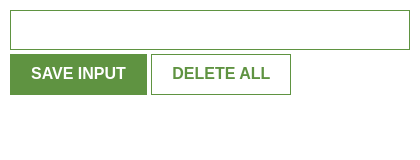
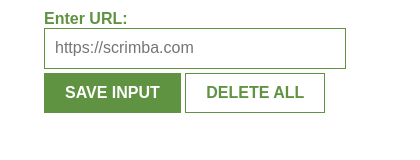
Before and after one commit to soneill88/Lead-Tracker-Extension, a website built with Vite: page index.html in a window 390 px wide. Shown: the whole page, 420 px wide, since content can reach past the window. Built offline with nearby package versions, Linux system fonts and the light colour scheme; no server answers.

Commit message:
Optimized for mobile

```diff
--- a/index.css
+++ b/index.css
@@ -1,8 +1,8 @@
 body {
-    margin: 0;
+    margin: 0 auto;
     padding: 10px;
     font-family: Arial, Helvetica, sans-serif;
-    min-width: 400px;
+    max-width: 302px;
 }
 
 input {
@@ -25,6 +25,11 @@
     background: white;
     color: #5f9341;
 }
+label {
+    color: #5f9341;
+    font-weight: 900;
+}
+
 
 ul {
     margin-top: 20px;
--- a/index.html
+++ b/index.html
@@ -1,9 +1,18 @@
 <html>
-    <head><link rel="stylesheet" href="https://cdnjs.cloudflare.com/ajax/libs/normalize/8.0.1/normalize.css">
+    <head>
+        <title>Leads Tracker</title>
+        <meta name="viewport" content="width=device-width, initial-scale=1.0">
+        <link rel="stylesheet" href="https://cdnjs.cloudflare.com/ajax/libs/normalize/8.0.1/normalize.css">
         <link rel="stylesheet" href="index.css">
+        <link rel="apple-touch-icon" sizes="180x180" href="/apple-touch-icon.png">
+        <link rel="icon" type="image/png" sizes="32x32" href="/favicon-32x32.png">
+        <link rel="icon" type="image/png" sizes="16x16" href="/favicon-16x16.png">
+        <link rel="manifest" href="/site.webmanifest">
+
     </head>
     <body>
-        <input type="text" id="input-el">
+        <label>Enter URL:</label>
+        <input type="text" id="input-el" placeholder="https://scrimba.com">
         <button id="input-btn">SAVE INPUT</button>
 
         <button id="delete-btn">DELETE ALL</button>
```
Also changed, not shown: android-chrome-192x192.png (added), android-chrome-512x512.png (added), apple-touch-icon.png (added), favicon-16x16.png (added), favicon-32x32.png (added), favicon.ico (added), icon.png (deleted), manifest.json (deleted), site.webmanifest (added).
